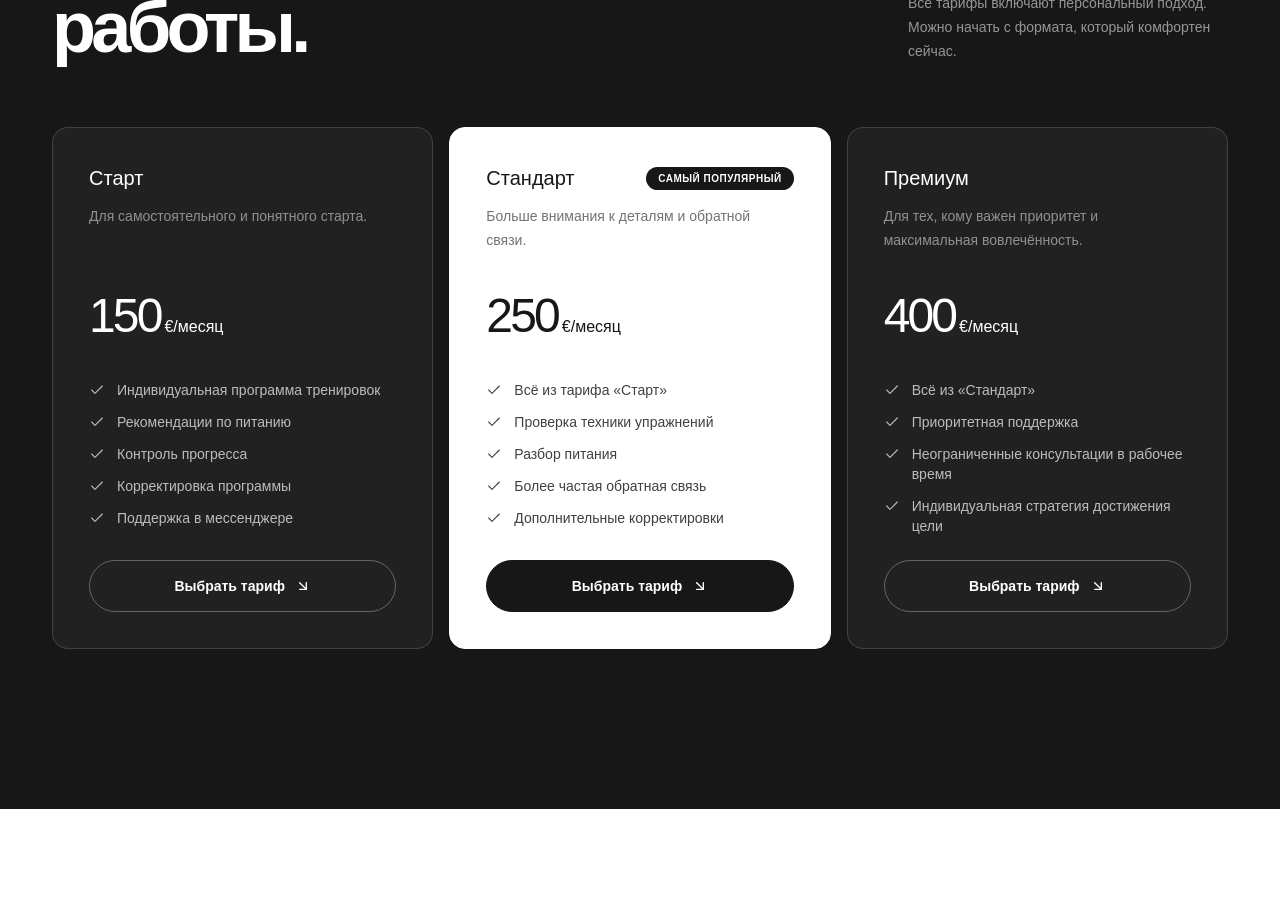
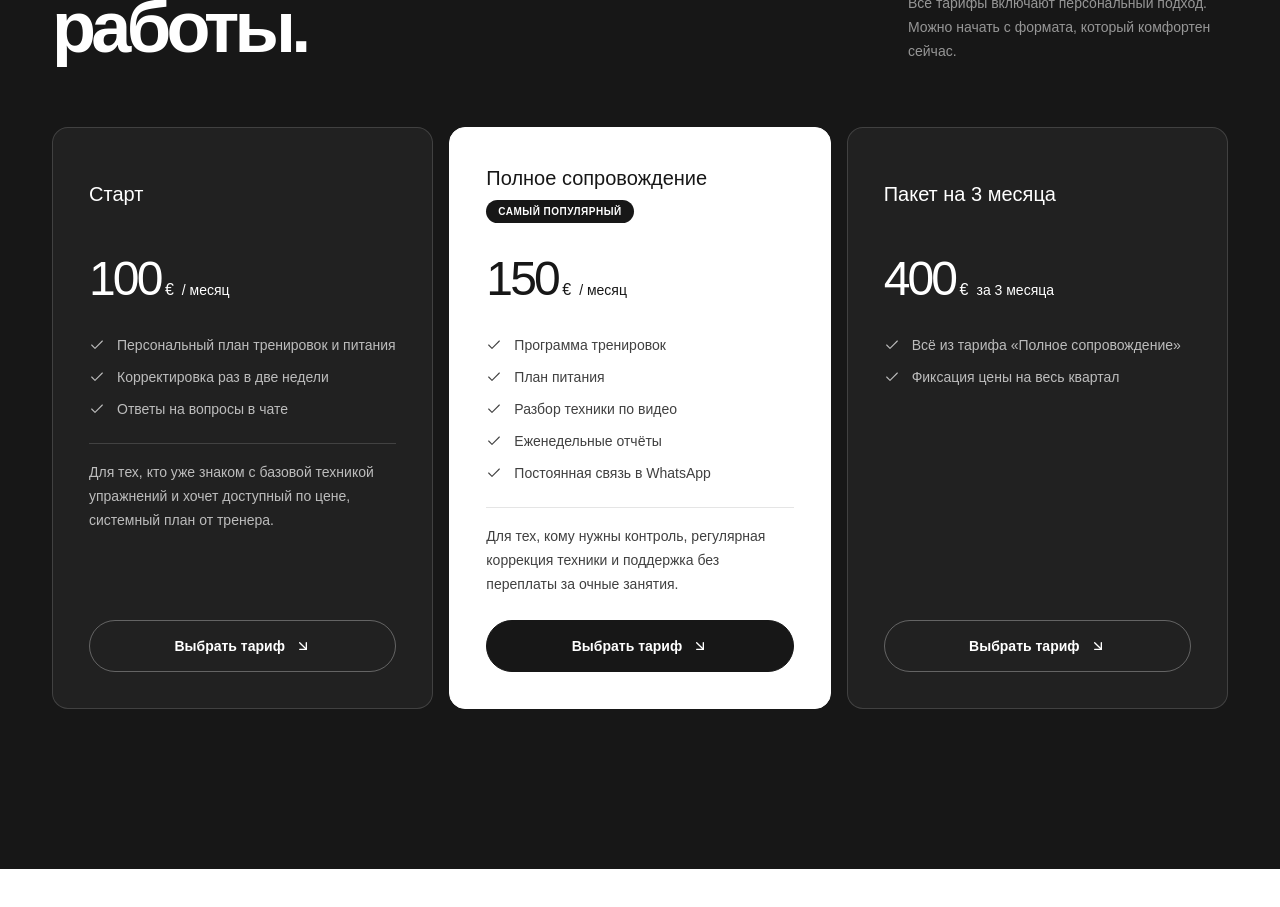
Before and after one commit to efrem777746-design/ke-fitness, a Next.js app: page / in a window 1280 px wide. Shown: the part 5980-6887 px from the top of the page. Built offline with nearby package versions, Linux system fonts and the light colour scheme.

Commit message:
Update online coaching plans and EUR prices

```diff
--- a/app/page.tsx
+++ b/app/page.tsx
@@ -28,9 +28,27 @@ const benefits: [LucideIcon, string, string][] = [
   [ScanLine,"Корректировка плана","Регулярно обновляю нагрузку и питание, когда меняются условия и результат."],
 ];
 const plans = [
-  { name:"Старт", price:"150", intro:"Для самостоятельного и понятного старта.", items:["Индивидуальная программа тренировок","Рекомендации по питанию","Контроль прогресса","Корректировка программы","Поддержка в мессенджере"] },
-  { name:"Стандарт", price:"250", intro:"Больше внимания к деталям и обратной связи.", featured:true, items:["Всё из тарифа «Старт»","Проверка техники упражнений","Разбор питания","Более частая обратная связь","Дополнительные корректировки"] },
-  { name:"Премиум", price:"400", intro:"Для тех, кому важен приоритет и максимальная вовлечённость.", items:["Всё из «Стандарт»","Приоритетная поддержка","Неограниченные консультации в рабочее время","Индивидуальная стратегия достижения цели"] },
+  {
+    name: "Старт",
+    price: "100",
+    period: "/ месяц",
+    audience: "Для тех, кто уже знаком с базовой техникой упражнений и хочет доступный по цене, системный план от тренера.",
+    items: ["Персональный план тренировок и питания", "Корректировка раз в две недели", "Ответы на вопросы в чате"],
+  },
+  {
+    name: "Полное сопровождение",
+    price: "150",
+    period: "/ месяц",
+    audience: "Для тех, кому нужны контроль, регулярная коррекция техники и поддержка без переплаты за очные занятия.",
+    featured: true,
+    items: ["Программа тренировок", "План питания", "Разбор техники по видео", "Еженедельные отчёты", "Постоянная связь в WhatsApp"],
+  },
+  {
+    name: "Пакет на 3 месяца",
+    price: "400",
+    period: "за 3 месяца",
+    items: ["Всё из тарифа «Полное сопровождение»", "Фиксация цены на весь квартал"],
+  },
 ];
 const faqs = [["Можно ли заниматься дома?","Да. Программа учитывает ваше оборудование: от тренировок с собственным весом до полноценного зала."],["Подходит ли сопровождение новичкам?","Да. Нагрузка и объяснения подстраиваются под ваш текущий опыт, поэтому начинать можно без подготовки."],["Нужно ли считать калории?","Не всегда. Мы выбираем формат, который помогает стабильно двигаться к цели и не перегружает повседневную жизнь."],["Как происходит общение?","Основная связь — в мессенджере. Вы отправляете отчёты и вопросы, а я даю обратную связь в согласованном формате."],["Как быстро я получу программу?","После консультации, анкеты, фото и замеров подготовка программы обычно занимает несколько рабочих дней."]];
 const rise = { hidden:{opacity:0,y:22}, show:{opacity:1,y:0} };
@@ -177,17 +195,18 @@ export default function Home() {
      {plans.map((plan) => (
       <article
        key={plan.name}
-       className={`flex min-h-[500px] flex-col rounded-2xl border p-7 sm:p-9 lg:row-span-5 lg:grid lg:grid-rows-subgrid lg:gap-y-0 ${plan.featured ? "border-white bg-white text-[#171717]" : "border-white/15 bg-white/[.045]"}`}
+       className={`flex min-h-[500px] flex-col rounded-2xl border p-7 sm:p-9 lg:row-span-4 lg:grid lg:grid-rows-subgrid lg:gap-y-0 ${plan.featured ? "border-white bg-white text-[#171717]" : "border-white/15 bg-white/[.045]"}`}
       >
        <div className="flex flex-wrap items-center justify-between gap-2">
         <h3 className="text-xl">{plan.name}</h3>
         {plan.featured && <span className="rounded-full bg-[#171717] px-3 py-1 text-[10px] font-bold uppercase tracking-wider text-white">Самый популярный</span>}
        </div>
-       <p className={`mt-3 text-sm leading-6 ${plan.featured ? "text-neutral-500" : "text-white/50"}`}>{plan.intro}</p>
-       <p className="mt-10 text-5xl tracking-[-.06em]">
-        {plan.price}<span className="ml-1 text-base tracking-normal">€/месяц</span>
+       <p className="mt-8 flex flex-wrap items-baseline gap-x-2 gap-y-1">
+        <span className="whitespace-nowrap"><span className="text-5xl tracking-[-.06em]">{plan.price}</span> <span className="text-base font-medium">€</span></span>
+        <span className="text-sm">{plan.period}</span>
        </p>
-       <ul className="mt-10 space-y-3">
+       <div className="mt-8">
+        <ul className="space-y-3">
          {plan.items.map((item) => (
           <li key={item} className={`flex gap-3 text-sm leading-5 ${plan.featured ? "text-neutral-700" : "text-white/70"}`}>
            <Check className="mt-0.5 h-4 w-4 shrink-0" strokeWidth={1.6}/>
@@ -195,6 +214,8 @@ export default function Home() {
           </li>
          ))}
         </ul>
+        {plan.audience && <p className={`mt-6 border-t pt-4 text-sm leading-6 ${plan.featured ? "border-neutral-200 text-neutral-700" : "border-white/15 text-white/70"}`}>{plan.audience}</p>}
+       </div>
        <div className="mt-auto pt-6">
         <button type="button" onClick={() => setSelectedPlan(plan.name)} className={`btn w-full ${plan.featured ? "btn-dark" : "border border-white/30 text-white"}`}>
          Выбрать тариф <ArrowDownRight size={16}/>
```
Lines whose indentation alone changed are shown as unchanged.
